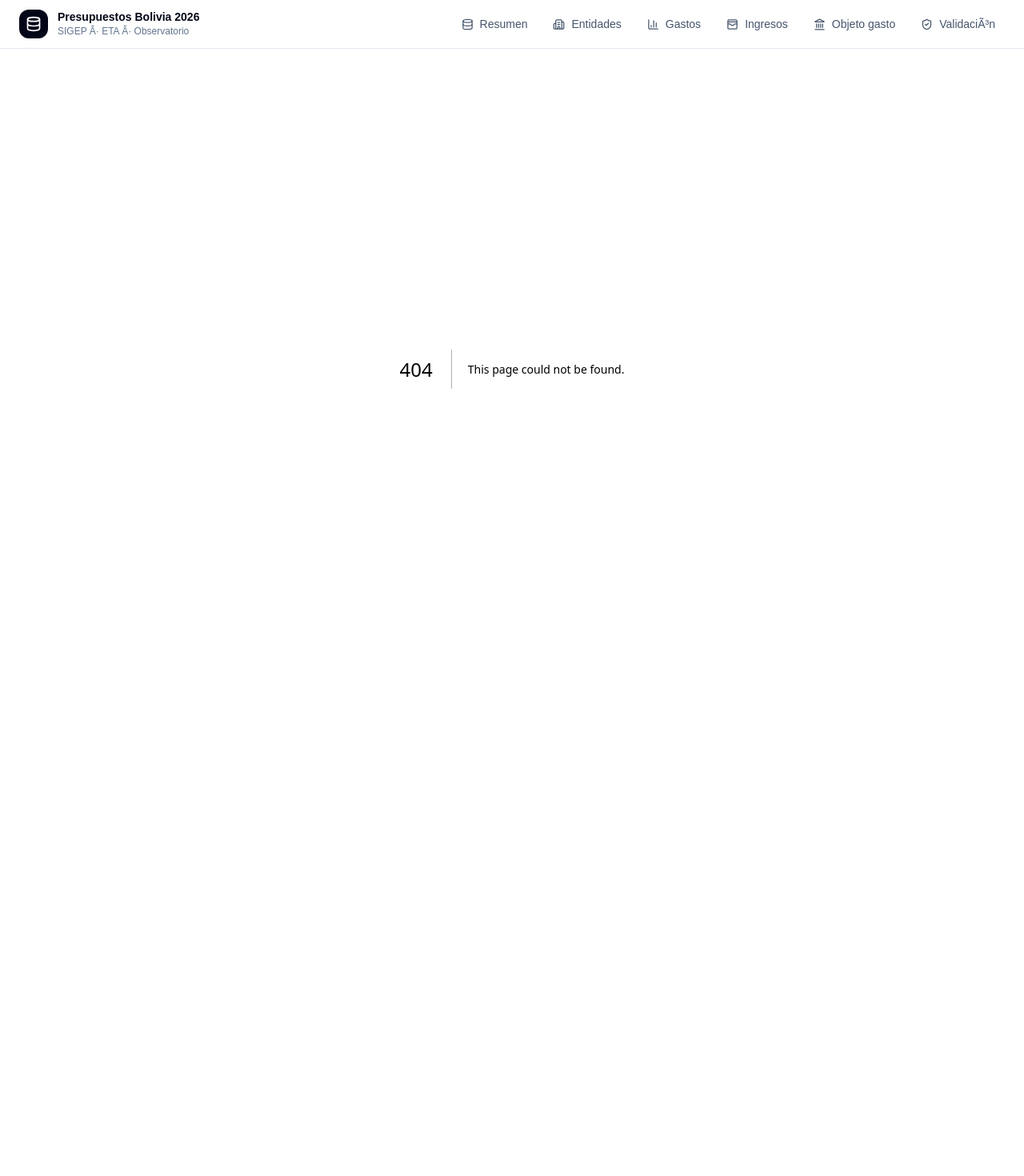
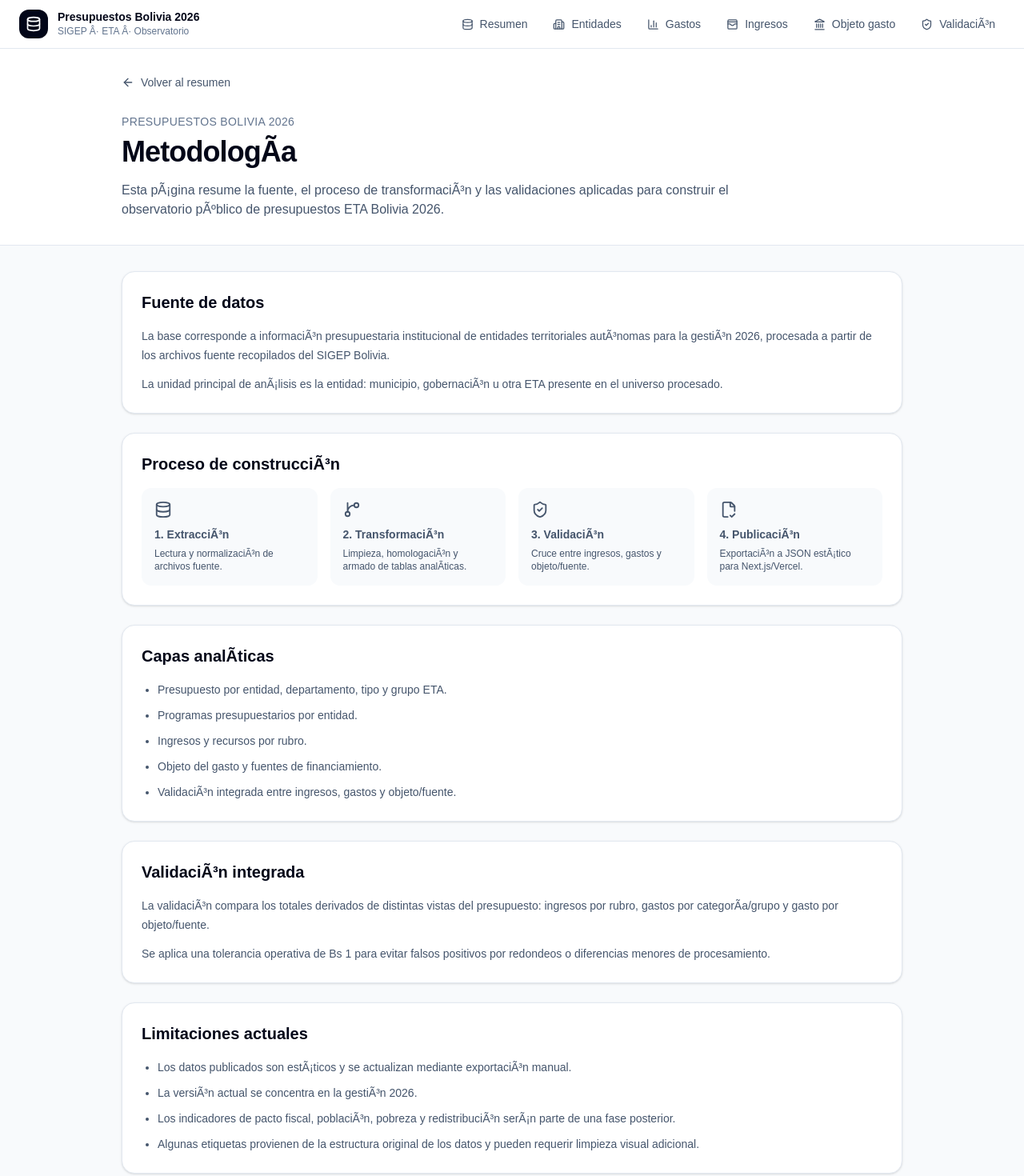
Before and after one commit to paul-pinto/Presupuestos-2026, a Next.js app in the folder frontend/: page /metodologia in a window 1280 px wide. Before the commit this address had no page. Shown: the top 1470 px of the page at 80% size. Before the commit the page ends 861 px from the top, so only its background shows below. Built offline with nearby package versions, Linux system fonts and the light colour scheme.

Commit message:
Add methodology and data download pages

```diff
--- /dev/null
+++ b/frontend/src/app/datos/page.tsx
@@ -0,0 +1,88 @@
+import Link from "next/link";
+import { ArrowLeft, Download } from "lucide-react";
+
+const datasets = [
+  {
+    name: "Entidades",
+    file: "/data/entidades.json",
+    description: "Presupuesto total y grupos de gasto por entidad.",
+  },
+  {
+    name: "Programas",
+    file: "/data/programas.json",
+    description: "Programas presupuestarios completos por entidad.",
+  },
+  {
+    name: "Ingresos vs gastos",
+    file: "/data/ingresos_vs_gastos.json",
+    description: "ComparaciÃ³n de ingresos, gastos y diferencia por entidad.",
+  },
+  {
+    name: "Objeto del gasto nivel 1",
+    file: "/data/objeto_gasto_nivel1.json",
+    description: "Agregado por objeto del gasto.",
+  },
+  {
+    name: "Fuentes de financiamiento",
+    file: "/data/fuentes_objeto_gasto.json",
+    description: "Agregado por fuente de financiamiento.",
+  },
+  {
+    name: "ValidaciÃ³n integrada",
+    file: "/data/validacion_integrada.json",
+    description: "Control de consistencia por entidad.",
+  },
+];
+
+export default function DatosPage() {
+  return (
+    <main className="min-h-screen bg-slate-50 text-slate-950">
+      <section className="border-b border-slate-200 bg-white">
+        <div className="mx-auto max-w-5xl px-6 py-8">
+          <Link
+            href="/"
+            className="inline-flex items-center gap-2 text-sm text-slate-600 hover:text-slate-950"
+          >
+            <ArrowLeft size={16} />
+            Volver al resumen
+          </Link>
+
+          <p className="mt-6 text-sm font-medium uppercase tracking-wide text-slate-500">
+            Datos abiertos
+          </p>
+          <h1 className="mt-2 text-4xl font-bold tracking-tight">Descargas</h1>
+          <p className="mt-4 max-w-3xl text-slate-600">
+            Archivos JSON utilizados por el frontend pÃºblico. Estos archivos permiten auditar,
+            reutilizar o replicar los principales anÃ¡lisis del observatorio.
+          </p>
+        </div>
+      </section>
+
+      <section className="mx-auto max-w-5xl px-6 py-8">
+        <div className="grid gap-4">
+          {datasets.map((dataset) => (
+            <div
+              key={dataset.file}
+              className="flex flex-col gap-4 rounded-2xl border border-slate-200 bg-white p-5 shadow-sm md:flex-row md:items-center md:justify-between"
+            >
+              <div>
+                <h2 className="text-lg font-semibold">{dataset.name}</h2>
+                <p className="mt-1 text-sm text-slate-500">{dataset.description}</p>
+                <p className="mt-2 font-mono text-xs text-slate-400">{dataset.file}</p>
+              </div>
+
+              <a
+                href={dataset.file}
+                download
+                className="inline-flex items-center justify-center gap-2 rounded-full bg-slate-950 px-4 py-2 text-sm text-white hover:bg-slate-800"
+              >
+                <Download size={16} />
+                Descargar JSON
+              </a>
+            </div>
+          ))}
+        </div>
+      </section>
+    </main>
+  );
+}
--- /dev/null
+++ b/frontend/src/app/metodologia/page.tsx
@@ -0,0 +1,113 @@
+import Link from "next/link";
+import { ArrowLeft, Database, FileCheck2, GitBranch, ShieldCheck } from "lucide-react";
+
+function Card({
+  title,
+  children,
+}: {
+  title: string;
+  children: React.ReactNode;
+}) {
+  return (
+    <section className="rounded-2xl border border-slate-200 bg-white p-6 shadow-sm">
+      <h2 className="text-xl font-semibold text-slate-950">{title}</h2>
+      <div className="mt-4 space-y-3 text-sm leading-6 text-slate-600">{children}</div>
+    </section>
+  );
+}
+
+export default function MetodologiaPage() {
+  return (
+    <main className="min-h-screen bg-slate-50 text-slate-950">
+      <section className="border-b border-slate-200 bg-white">
+        <div className="mx-auto max-w-5xl px-6 py-8">
+          <Link
+            href="/"
+            className="inline-flex items-center gap-2 text-sm text-slate-600 hover:text-slate-950"
+          >
+            <ArrowLeft size={16} />
+            Volver al resumen
+          </Link>
+
+          <p className="mt-6 text-sm font-medium uppercase tracking-wide text-slate-500">
+            Presupuestos Bolivia 2026
+          </p>
+          <h1 className="mt-2 text-4xl font-bold tracking-tight">MetodologÃ­a</h1>
+          <p className="mt-4 max-w-3xl text-slate-600">
+            Esta pÃ¡gina resume la fuente, el proceso de transformaciÃ³n y las validaciones aplicadas
+            para construir el observatorio pÃºblico de presupuestos ETA Bolivia 2026.
+          </p>
+        </div>
+      </section>
+
+      <section className="mx-auto grid max-w-5xl gap-6 px-6 py-8">
+        <Card title="Fuente de datos">
+          <p>
+            La base corresponde a informaciÃ³n presupuestaria institucional de entidades territoriales
+            autÃ³nomas para la gestiÃ³n 2026, procesada a partir de los archivos fuente recopilados del
+            SIGEP Bolivia.
+          </p>
+          <p>
+            La unidad principal de anÃ¡lisis es la entidad: municipio, gobernaciÃ³n u otra ETA presente
+            en el universo procesado.
+          </p>
+        </Card>
+
+        <Card title="Proceso de construcciÃ³n">
+          <div className="grid gap-4 md:grid-cols-4">
+            <div className="rounded-xl bg-slate-50 p-4">
+              <Database size={22} />
+              <p className="mt-2 font-semibold">1. ExtracciÃ³n</p>
+              <p className="mt-1 text-xs">Lectura y normalizaciÃ³n de archivos fuente.</p>
+            </div>
+            <div className="rounded-xl bg-slate-50 p-4">
+              <GitBranch size={22} />
+              <p className="mt-2 font-semibold">2. TransformaciÃ³n</p>
+              <p className="mt-1 text-xs">Limpieza, homologaciÃ³n y armado de tablas analÃ­ticas.</p>
+            </div>
+            <div className="rounded-xl bg-slate-50 p-4">
+              <ShieldCheck size={22} />
+              <p className="mt-2 font-semibold">3. ValidaciÃ³n</p>
+              <p className="mt-1 text-xs">Cruce entre ingresos, gastos y objeto/fuente.</p>
+            </div>
+            <div className="rounded-xl bg-slate-50 p-4">
+              <FileCheck2 size={22} />
+              <p className="mt-2 font-semibold">4. PublicaciÃ³n</p>
+              <p className="mt-1 text-xs">ExportaciÃ³n a JSON estÃ¡tico para Next.js/Vercel.</p>
+            </div>
+          </div>
+        </Card>
+
+        <Card title="Capas analÃ­ticas">
+          <ul className="list-disc space-y-2 pl-5">
+            <li>Presupuesto por entidad, departamento, tipo y grupo ETA.</li>
+            <li>Programas presupuestarios por entidad.</li>
+            <li>Ingresos y recursos por rubro.</li>
+            <li>Objeto del gasto y fuentes de financiamiento.</li>
+            <li>ValidaciÃ³n integrada entre ingresos, gastos y objeto/fuente.</li>
+          </ul>
+        </Card>
+
+        <Card title="ValidaciÃ³n integrada">
+          <p>
+            La validaciÃ³n compara los totales derivados de distintas vistas del presupuesto:
+            ingresos por rubro, gastos por categorÃ­a/grupo y gasto por objeto/fuente.
+          </p>
+          <p>
+            Se aplica una tolerancia operativa de Bs 1 para evitar falsos positivos por redondeos o
+            diferencias menores de procesamiento.
+          </p>
+        </Card>
+
+        <Card title="Limitaciones actuales">
+          <ul className="list-disc space-y-2 pl-5">
+            <li>Los datos publicados son estÃ¡ticos y se actualizan mediante exportaciÃ³n manual.</li>
+            <li>La versiÃ³n actual se concentra en la gestiÃ³n 2026.</li>
+            <li>Los indicadores de pacto fiscal, poblaciÃ³n, pobreza y redistribuciÃ³n serÃ¡n parte de una fase posterior.</li>
+            <li>Algunas etiquetas provienen de la estructura original de los datos y pueden requerir limpieza visual adicional.</li>
+          </ul>
+        </Card>
+      </section>
+    </main>
+  );
+}
--- a/frontend/src/components/AppNav.tsx
+++ b/frontend/src/components/AppNav.tsx
@@ -9,6 +9,8 @@ import {
   Landmark,
   ShieldCheck,
   WalletCards,
+  FileText,
+  Download,
 } from "lucide-react";
 
 const links = [
```
